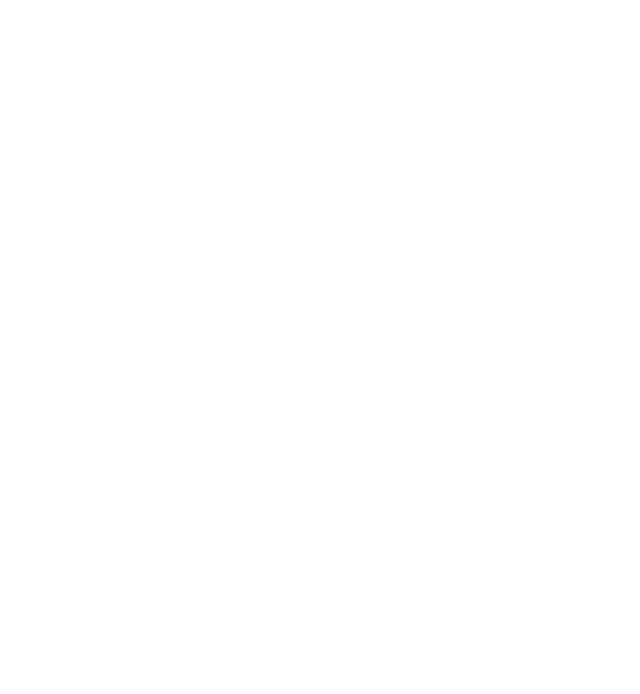
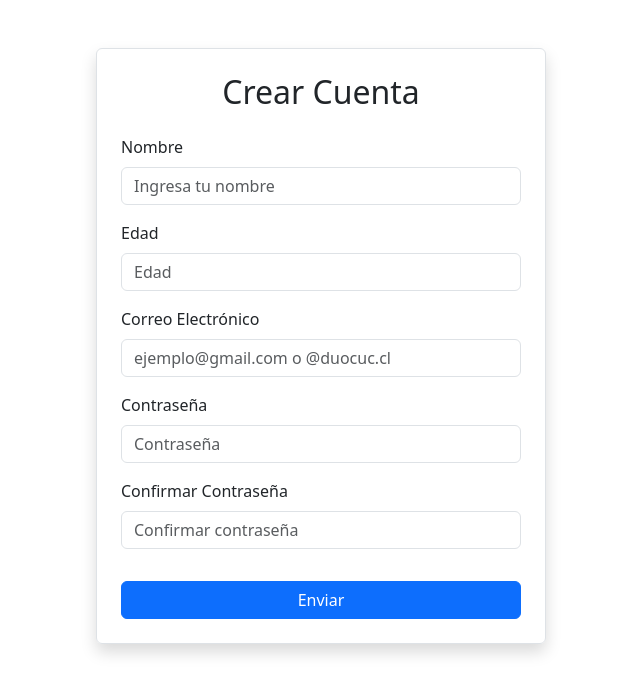
Before and after one commit to Duocantonio/Level-up-React, a React (Vite) app: page /Crear_Cuenta in a window 1280 px wide. Before the commit this address had no page. Shown: the top 694 px of the page, without its empty margins (319-959 px from the left). Built offline with nearby package versions, Linux system fonts and the light colour scheme.

Commit message:
Creacion "Crear_Cuenta"

```diff
--- a/src/App.jsx
+++ b/src/App.jsx
@@ -6,7 +6,7 @@
 import Inicio_Sesion from './components/pages/Inicio_Sesion';
 import Nosotros from './components/pages/Nosotros';
 import Carrito from './components/pages/Carrito';
-
+import Crear_Cuenta from './components/pages/Crear_Cuenta'
 
 
 function App() {
@@ -17,6 +17,9 @@
         <Route path='/Inicio_Sesion' element={<Inicio_Sesion />} />
         <Route path='/Nosotros' element={<Nosotros />} />
         <Route path='/Carrito' element={<Carrito />} />
+        <Route path='/Crear_Cuenta' element={<Crear_Cuenta />} />
+
+
       </Routes>
     </BrowserRouter>
   );
--- a/src/components/organisms/Navegador.jsx
+++ b/src/components/organisms/Navegador.jsx
@@ -20,7 +20,7 @@
                 <div className="derecha">
                     <HashLink to="/Nosotros" smooth>Nosotros</HashLink>
                     <HashLink to="/Carrito" smooth>Carrito</HashLink>
-                    <HashLink to="/Inicio_Sesion" smooth>Inicio Sesion</HashLink>
+                    <HashLink to="/Crear_Cuenta" smooth>Crear Cuenta</HashLink>
                     <p>
                         <span className="levelup-label">Tus puntos son de </span>
                         <span id="puntos" className="levelup-points">{puntos} Level-Up</span>
--- /dev/null
+++ b/src/components/pages/Crear_Cuenta.jsx
@@ -0,0 +1,147 @@
+import React, { useState } from 'react';
+import { useNavigate } from "react-router-dom";
+// Importamos los componentes clave de React-Bootstrap
+import { Form, Button, Container, Alert } from 'react-bootstrap';
+
+export default function Crear_Cuenta() {
+  const navigate = useNavigate();
+
+  const [nombre, setNombre] = useState("");
+  const [edad, setEdad] = useState("");
+  const [email, setEmail] = useState("");
+  const [clave1, setClave1] = useState("");
+  const [clave2, setClave2] = useState("");
+  const [errores, setErrores] = useState("");
+  const [descuento, setDescuento] = useState("");
+
+  const manejarEmail = (email) => {
+    setEmail(email);
+    // Lógica para aplicar descuento si el email es de DuocUC
+    if (email.includes("@duocuc.cl")) {
+      setDescuento("Obtienes un 20% de descuento por ser de DuocUC 🎓");
+    } else {
+      setDescuento("");
+    }
+  };
+
+  const validarFormulario = (validacion) => {
+    validacion.preventDefault();
+    setErrores(""); // Limpiamos errores al inicio de la validación
+
+    // Validación: Nombre mínimo 3 letras
+    if (nombre.length < 3) {
+      setErrores("Ingrese mínimo 3 letras.");
+      return;
+    }
+    // Validación: Mayor de edad
+    if (edad < 18) {
+      setErrores("Debes ser mayor de edad.");
+      return;
+    }
+    // Validación: Dominio de correo permitido
+    if (!email.includes("@gmail.com") && !email.includes("@duocuc.cl")) {
+      setErrores("Añade un correo válido (@gmail.com o @duocuc.cl).");
+      return;
+    }
+    // Validación: Claves deben coincidir
+    if (clave1 !== clave2 || clave2 === "") {
+      setErrores("Las claves no coinciden.");
+      return;
+    }
+
+    // Si todas las validaciones pasan
+    alert("Felicitaciones, te has registrado con éxito! 🎉");
+    // Redirección usando react-router-dom
+    navigate("/");
+  };
+
+  return (
+    // Container: Componente de Bootstrap que ayuda con el centrado y el margen
+    <Container className="my-5 p-4 border rounded shadow" style={{ maxWidth: '450px' }}>
+      <h2 className="text-center mb-4">Crear Cuenta</h2>
+
+      {/* Form: Componente que maneja el envío */}
+      <Form onSubmit={validarFormulario}>
+
+        {/* Alert: Muestra errores generales de validación si existen */}
+        {errores && <Alert variant="danger" className="text-center">{errores}</Alert>}
+
+        {/* Campo Nombre */}
+        <Form.Group className="mb-3" controlId="formNombre">
+          <Form.Label>Nombre</Form.Label>
+          <Form.Control
+            type="text"
+            placeholder="Ingresa tu nombre"
+            value={nombre}
+            onChange={(e) => setNombre(e.target.value)}
+            // isInvalid activa los estilos de error de Bootstrap
+            isInvalid={nombre && nombre.length < 3}
+          />
+          <Form.Control.Feedback type="invalid">
+            Mínimo 3 letras.
+          </Form.Control.Feedback>
+        </Form.Group>
+
+        {/* Campo Edad */}
+        <Form.Group className="mb-3" controlId="formEdad">
+          <Form.Label>Edad</Form.Label>
+          <Form.Control
+            type="number"
+            placeholder="Edad"
+            value={edad}
+            onChange={(e) => setEdad(e.target.value)}
+            isInvalid={edad && edad < 18}
+          />
+          <Form.Control.Feedback type="invalid">
+            Debes ser mayor de edad.
+          </Form.Control.Feedback>
+        </Form.Group>
+
+        {/* Campo Email */}
+        <Form.Group className="mb-3" controlId="formEmail">
+          <Form.Label>Correo Electrónico</Form.Label>
+          <Form.Control
+            type="email"
+            placeholder="ejemplo@gmail.com o @duocuc.cl"
+            value={email}
+            onChange={(e) => manejarEmail(e.target.value)}
+          />
+        </Form.Group>
+
+        {/* Alert: Muestra el mensaje de descuento si aplica */}
+        {descuento && <Alert variant="success">{descuento}</Alert>}
+
+        {/* Campo Contraseña 1 */}
+        <Form.Group className="mb-3" controlId="formClave1">
+          <Form.Label>Contraseña</Form.Label>
+          <Form.Control
+            type="password"
+            placeholder="Contraseña"
+            value={clave1}
+            onChange={(e) => setClave1(e.target.value)}
+          />
+        </Form.Group>
+
+        {/* Campo Contraseña 2 */}
+        <Form.Group className="mb-3" controlId="formClave2">
+          <Form.Label>Confirmar Contraseña</Form.Label>
+          <Form.Control
+            type="password"
+            placeholder="Confirmar contraseña"
+            value={clave2}
+            onChange={(e) => setClave2(e.target.value)}
+            isInvalid={clave2 && clave1 !== clave2}
+          />
+          <Form.Control.Feedback type="invalid">
+            Las claves no coinciden.
+          </Form.Control.Feedback>
+        </Form.Group>
+
+        {/* Button: Botón de envío con estilos de Bootstrap */}
+        <Button variant="primary" type="submit" className="w-100 mt-3">
+          Enviar
+        </Button>
+      </Form>
+    </Container>
+  );
+}
--- a/src/main.jsx
+++ b/src/main.jsx
@@ -1,6 +1,6 @@
 import { StrictMode } from 'react'
 import { createRoot } from 'react-dom/client'
-//import './index.css'
+import 'bootstrap/dist/css/bootstrap.min.css';
 import App from './App.jsx'
 
 createRoot(document.getElementById('root')).render(
```
Also changed, not shown: package.json (+6 -2 lines), src/components/organisms/Registro.jsx (added, +134 -0 lines), 1 other file (tests, documents, lock files or other folders).
